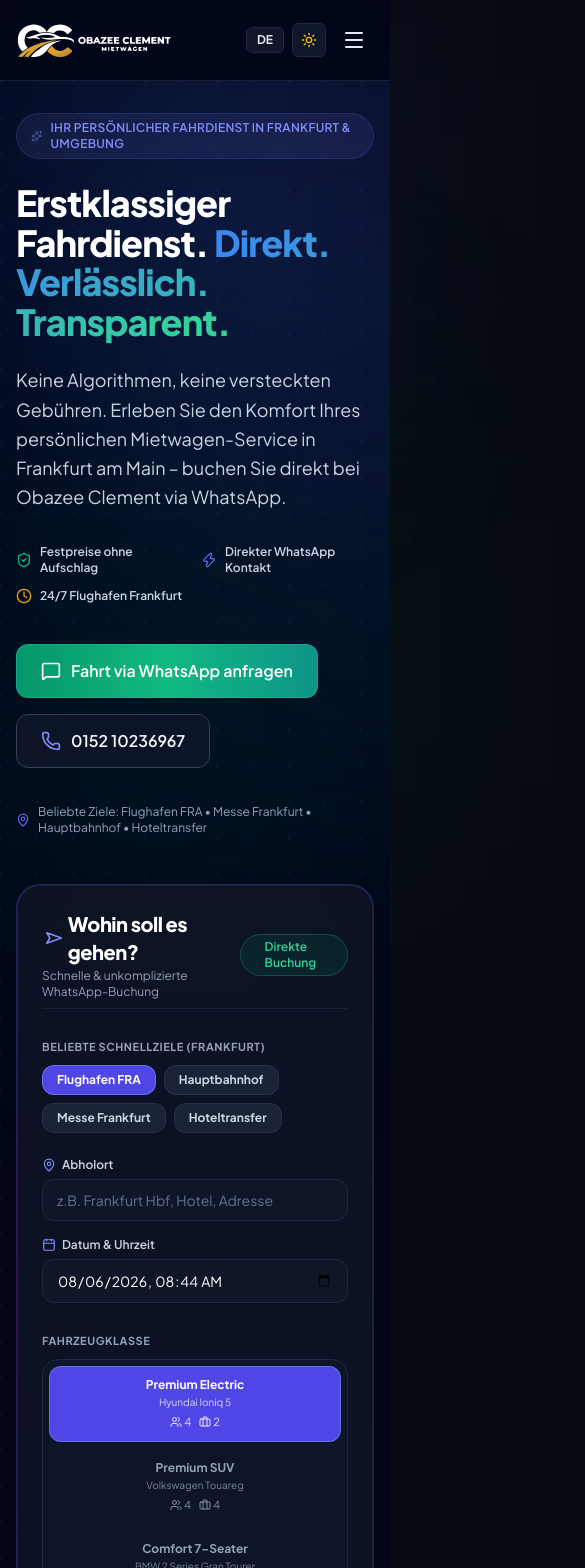
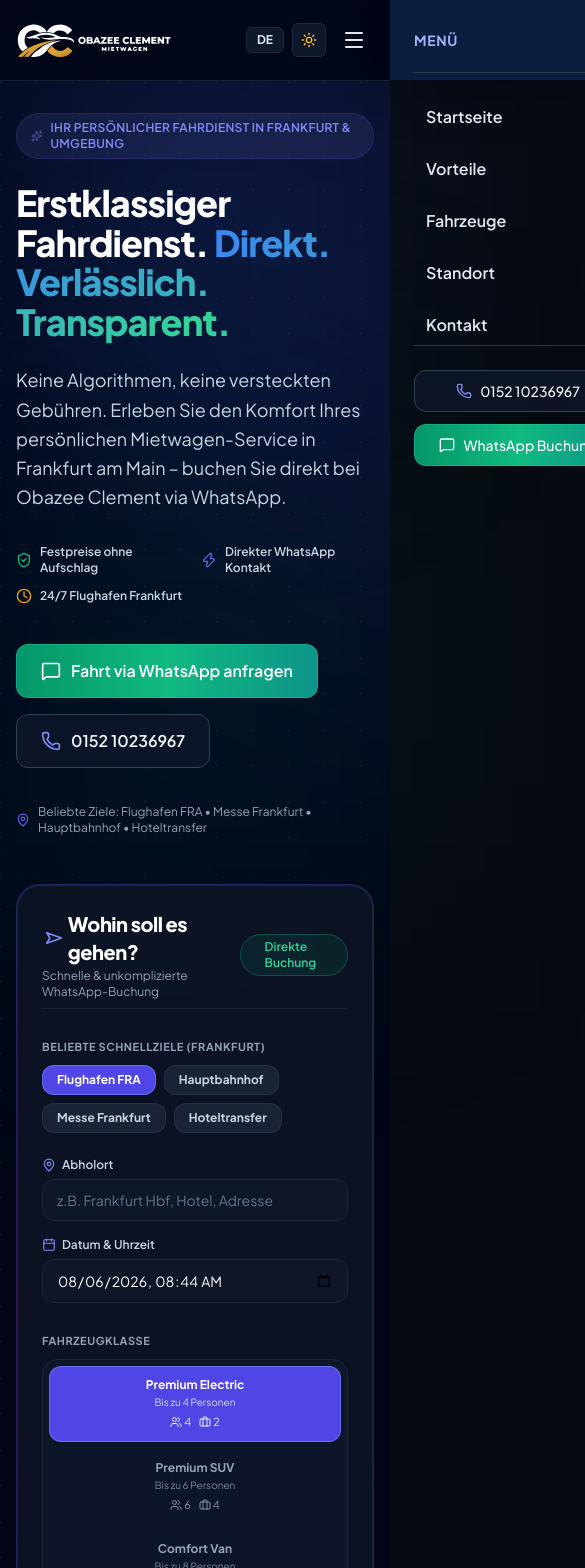
Before and after one commit to BlessedUzama/Mietwagen, a React (Vite) app: page / in a window 390 px wide. Shown: the top 1568 px of the page, 585 px wide, since content can reach past the window. Built offline with nearby package versions, Linux system fonts and the light colour scheme.

Commit message:
refactor: smooth mobile menu transition, remove specific car models, and update passenger capacities

```diff
--- a/src/components/layout/Navbar.tsx
+++ b/src/components/layout/Navbar.tsx
@@ -1,7 +1,6 @@
 import React, { useState, useEffect } from 'react';
 import { useTranslation } from 'react-i18next';
 import { Link, useNavigate, useLocation } from 'react-router-dom';
-import { motion, AnimatePresence } from 'framer-motion';
 import { Sun, Moon, Phone, Menu, X, Globe, MessageSquare } from 'lucide-react';
 import { useTheme } from '../../context/ThemeContext';
 import { useLanguage } from '../../context/LanguageContext';
@@ -69,7 +68,7 @@
   };
 
   return (
-    <nav className="w-full bg-white/80 dark:bg-slate-950/80 backdrop-blur-xl transform-gpu border-b border-slate-200/80 dark:border-slate-800/80 transition-colors duration-300">
+    <nav className="w-full bg-white/80 dark:bg-slate-950/80 backdrop-blur-xl transform-gpu border-b border-slate-200/80 dark:border-slate-800/80 transition-colors duration-300 relative">
       <div className="max-w-7xl mx-auto px-4 sm:px-6 lg:px-8">
         <div className="flex items-center justify-between h-20">
           {/* Logo */}
@@ -155,6 +154,7 @@
             <button
               onClick={() => setMobileMenuOpen(!mobileMenuOpen)}
               className="p-2 text-slate-700 dark:text-slate-200 focus:outline-none"
+              aria-label="Toggle Navigation Menu"
             >
               {mobileMenuOpen ? <X className="w-6 h-6" /> : <Menu className="w-6 h-6" />}
             </button>
@@ -162,47 +162,63 @@
         </div>
       </div>
 
-      {/* Mobile Drawer Menu */}
-      <AnimatePresence>
-        {mobileMenuOpen && (
-          <motion.div
-            initial={{ opacity: 0, height: 0 }}
-            animate={{ opacity: 1, height: 'auto' }}
-            exit={{ opacity: 0, height: 0 }}
-            transition={{ duration: 0.3 }}
-            className="md:hidden border-b border-slate-200 dark:border-slate-800 bg-white/95 dark:bg-slate-950/95 backdrop-blur-2xl px-4 pt-2 pb-6 space-y-3"
+      {/* Permanent DOM Mobile Backdrop Overlay with CSS opacity transition */}
+      <div
+        onClick={() => setMobileMenuOpen(false)}
+        className={`fixed inset-0 bg-black/60 z-40 transition-opacity duration-300 ${
+          mobileMenuOpen ? 'opacity-100 pointer-events-auto' : 'opacity-0 pointer-events-none'
+        }`}
+      />
+
+      {/* Permanent DOM Mobile Sliding Drawer Menu with CSS transform transition */}
+      <div
+        className={`fixed inset-y-0 right-0 z-50 w-64 bg-[#0B1E3D] text-white shadow-2xl p-6 flex flex-col justify-between transform transition-transform duration-300 ease-in-out ${
+          mobileMenuOpen ? 'translate-x-0' : 'translate-x-full'
+        }`}
       >
+        <div className="space-y-6">
+          <div className="flex items-center justify-between pb-4 border-b border-slate-700/80">
+            <span className="font-bold text-sm text-indigo-300 uppercase tracking-wider">Menü</span>
+            <button
+              onClick={() => setMobileMenuOpen(false)}
+              className="p-1.5 rounded-lg bg-slate-800 text-slate-300 hover:text-white"
+            >
+              <X className="w-5 h-5" />
+            </button>
+          </div>
+
+          <div className="flex flex-col space-y-3">
             {navLinks.map((link) => (
               <a
                 key={link.id}
                 href={`#${link.id}`}
                 onClick={(e) => handleNavClick(e, link.id)}
-                className="block px-3 py-2 rounded-lg text-base font-medium text-slate-800 dark:text-slate-200 hover:bg-slate-100 dark:hover:bg-slate-900"
+                className="px-3 py-2 rounded-xl text-base font-semibold text-slate-200 hover:text-white hover:bg-indigo-600/30 transition-all"
               >
                 {link.label}
               </a>
             ))}
+          </div>
+        </div>
 
-            <div className="pt-4 border-t border-slate-200 dark:border-slate-800 flex flex-col gap-2">
-              <a href="tel:015210236967" className="w-full">
-                <ShinyBordersButton variant="primary" fullWidth icon={<Phone className="w-4 h-4" />}>
-                  {t('nav.callNow')} (015210236967)
+        <div className="pt-6 border-t border-slate-700/80 space-y-3">
+          <a href="tel:015210236967" className="w-full block">
+            <ShinyBordersButton variant="outline" fullWidth icon={<Phone className="w-4 h-4 text-indigo-400" />}>
+              0152 10236967
             </ShinyBordersButton>
           </a>
           <a
             href="https://wa.me/4915210236967?text=Hallo%20Obazee%20Clement,%20ich%20moechte%20eine%20Fahrt%20anfragen."
             target="_blank"
             rel="noopener noreferrer"
-                className="w-full"
+            className="w-full block"
           >
-                <ShinyBordersButton variant="whatsapp" fullWidth icon={<MessageSquare className="w-4 h-4" />}>
+            <ShinyBordersButton variant="whatsapp" fullWidth icon={<MessageSquare className="w-4 h-4 text-white" />}>
               {t('nav.whatsappRide')}
             </ShinyBordersButton>
           </a>
         </div>
-          </motion.div>
-        )}
-      </AnimatePresence>
+      </div>
     </nav>
   );
 };
--- a/src/components/sections/FleetShowcase.tsx
+++ b/src/components/sections/FleetShowcase.tsx
@@ -10,7 +10,6 @@
   subtitleKey: string;
   badgeKey: string;
   icon: React.ReactNode;
-  sampleModel: string;
   seats: number;
   luggage: number;
   featuresKey: string;
@@ -23,7 +22,6 @@
     subtitleKey: 'fleetShowcase.electric.subtitle',
     badgeKey: 'fleetShowcase.electric.badge',
     icon: <Zap className="w-5 h-5 text-blue-500 dark:text-blue-400" />,
-    sampleModel: 'Hyundai Ioniq 5',
     seats: 4,
     luggage: 2,
     featuresKey: 'fleetShowcase.electric.features',
@@ -34,8 +32,7 @@
     subtitleKey: 'fleetShowcase.suv.subtitle',
     badgeKey: 'fleetShowcase.suv.badge',
     icon: <Car className="w-5 h-5 text-blue-500 dark:text-blue-400" />,
-    sampleModel: 'Volkswagen Touareg',
-    seats: 4,
+    seats: 6,
     luggage: 4,
     featuresKey: 'fleetShowcase.suv.features',
   },
@@ -45,8 +42,7 @@
     subtitleKey: 'fleetShowcase.van7.subtitle',
     badgeKey: 'fleetShowcase.van7.badge',
     icon: <Users2 className="w-5 h-5 text-blue-500 dark:text-blue-400" />,
-    sampleModel: 'BMW 2 Series Gran Tourer',
-    seats: 7,
+    seats: 8,
     luggage: 6,
     featuresKey: 'fleetShowcase.van7.features',
   },
@@ -90,14 +86,14 @@
               className="p-8 rounded-3xl bg-white dark:bg-[#0B1220] border border-slate-200 dark:border-slate-800 shadow-xl hover:shadow-2xl flex flex-col justify-between transition-all duration-300"
             >
               <div className="space-y-6">
-                {/* Header Badge & Sample Model */}
+                {/* Header Badge & Capacity Pill */}
                 <div className="flex items-center justify-between">
                   <span className="inline-flex items-center gap-1.5 px-3 py-1 rounded-full bg-blue-500/10 border border-blue-500/20 text-blue-600 dark:text-blue-400 text-xs font-semibold">
                     {card.icon}
                     <span>{t(card.badgeKey)}</span>
                   </span>
                   <span className="text-[11px] font-bold text-slate-500 dark:text-slate-400">
-                    {card.sampleModel}
+                    {t('fleetShowcase.upToSeats', { seats: card.seats })}
                   </span>
                 </div>
 
--- a/src/components/sections/RideEstimator.tsx
+++ b/src/components/sections/RideEstimator.tsx
@@ -72,7 +72,7 @@
 📍 *${t('whatsapp.pickup')}:* ${pickupText}
 🏁 *${t('whatsapp.destination')}:* ${destinationName}
 📅 *${t('whatsapp.date')}:* ${formattedDate}
-🚘 *${t('whatsapp.vehicle')}:* ${tierName} (${currentTierObj.sampleModel})
+🚘 *${t('whatsapp.vehicle')}:* ${tierName}
 
 ${t('whatsapp.pleaseConfirm')}`;
 
@@ -184,7 +184,7 @@
                   }`}
                 >
                   <span className="text-xs font-bold">{t(tier.nameKey)}</span>
-                  <span className="text-[10px] opacity-80 mt-0.5">{tier.sampleModel}</span>
+                  <span className="text-[10px] opacity-80 mt-0.5">{t('fleetShowcase.upToSeats', { seats: tier.seats })}</span>
                   <div className="flex items-center gap-2 mt-1 text-[11px] opacity-90">
                     <span className="flex items-center gap-0.5">
                       <Users className="w-3 h-3" /> {tier.seats}
--- a/src/i18n/locales/de.json
+++ b/src/i18n/locales/de.json
@@ -72,7 +72,7 @@
     "bookBtn": "{{title}} Buchen",
     "electric": {
       "title": "Premium Electric",
-      "subtitle": "Lautlose, emissionsfreie Elektro-Limousine (Hyundai Ioniq 5) für Stadt & Flughafen.",
+      "subtitle": "Lautlose, emissionsfreie Elektro-Limousine für Stadt & Flughafen.",
       "badge": "100% Eco Electric",
       "features": [
         "100% Emissionsfrei & flüsterleise",
@@ -83,21 +83,21 @@
     },
     "suv": {
       "title": "Premium SUV",
-      "subtitle": "Erstklassiger Allrad-Komfort (Volkswagen Touareg) mit erweitertem Kofferraum.",
+      "subtitle": "Erstklassiger Allrad-Komfort mit erweitertem Kofferraum.",
       "badge": "Oberklasse & Allrad",
       "features": [
         "Luxuriöser Allrad-Komfort",
-        "Bis zu 4 große Reisekoffer",
+        "Bis zu 6 Passagiere & 4 Koffer",
         "Panorama-Dach & Lederausstattung",
         "Höchste Sicherheit bei jedem Wetter"
       ]
     },
     "van7": {
-      "title": "Comfort 7–Seater",
-      "subtitle": "Maximales Raumangebot (BMW 2er Gran Tourer) für Gruppen, Delegationen & Großgepäck.",
+      "title": "Comfort Van",
+      "subtitle": "Maximales Raumangebot für Gruppen, Delegationen & Großgepäck.",
       "badge": "Großraum & Gruppe",
       "features": [
-        "Bis zu 7 Fahrgäste",
+        "Bis zu 8 Fahrgäste",
         "Großzügiger Ladebereich für 6 Koffer",
         "Klimaautomatik für Fondpassagiere",
         "Perfekt für Gruppen & Flughafen FRA"
@@ -136,7 +136,7 @@
     "q2": "Gibt es versteckte Kosten oder Zusatzgebühren bei Stau?",
     "a2": "Nein. Alle angegebenen Fahrpreise sind transparente Festpreise. Bei Verkehrsbehinderungen oder Stau im Raum Frankfurt bleibt Ihr Preis zu 100 % garantiert unverändert.",
     "q3": "Wie viel Gepäck passt in die Fahrzeuge?",
-    "a3": "Unsere Premium Electric Limousine fasst 2 Koffer, der Premium SUV fasst 4 Koffer und unser Comfort 7-Sitzer bietet Platz für bis zu 6 große Koffer.",
+    "a3": "Unsere Premium Electric Limousine fasst 4 Personen & 2 Koffer, der Premium SUV bietet Platz für 6 Personen & 4 Koffer und unser Comfort Van fasst bis zu 8 Fahrgäste & 6 große Koffer.",
     "q4": "Welche Zahlungsmöglichkeiten stehen zur Verfügung?",
     "a4": "Sie bezahlen flexibel vor Ort beim Fahrer in bar, mit allen gängigen EC- und Kreditkarten (inkl. Apple Pay / Google Pay) oder vorab direkt per Banküberweisung / PayPal.",
     "q5": "Wie kann ich meine Buchung ändern oder stornieren?",
--- a/src/i18n/locales/en.json
+++ b/src/i18n/locales/en.json
@@ -72,7 +72,7 @@
     "bookBtn": "Book {{title}}",
     "electric": {
       "title": "Premium Electric",
-      "subtitle": "Whisper-quiet, zero-emission electric sedan (Hyundai Ioniq 5) for city & airport.",
+      "subtitle": "Whisper-quiet, zero-emission electric sedan for city & airport.",
       "badge": "100% Eco Electric",
       "features": [
         "100% Zero-emission & quiet",
@@ -83,21 +83,21 @@
     },
     "suv": {
       "title": "Premium SUV",
-      "subtitle": "First-class all-wheel drive comfort (Volkswagen Touareg) with enlarged luggage space.",
+      "subtitle": "First-class all-wheel drive comfort with enlarged luggage space.",
       "badge": "Executive All-Wheel Drive",
       "features": [
         "Luxurious AWD Comfort",
-        "Holds up to 4 Large Suitcases",
+        "Up to 6 Passengers & 4 Suitcases",
         "Panoramic Sunroof & Leather Interior",
         "Maximum Safety in All Weather Conditions"
       ]
     },
     "van7": {
-      "title": "Comfort 7–Seater",
-      "subtitle": "Maximum space & comfort (BMW 2 Series Gran Tourer) for groups, delegations & heavy bags.",
+      "title": "Comfort Van",
+      "subtitle": "Maximum space & comfort for groups, delegations & heavy bags.",
       "badge": "Spacious Group Van",
       "features": [
-        "Up to 7 Passengers",
+        "Up to 8 Passengers",
         "Generous Cargo Area for 6 Suitcases",
         "Rear Passenger Climate Control",
         "Ideal for Groups & FRA Airport"
@@ -136,7 +136,7 @@
     "q2": "Are there any hidden costs or extra charges for traffic jams?",
     "a2": "No. All stated fares are transparent fixed prices. If there is traffic or delay in the Frankfurt area, your price remains 100% guaranteed.",
     "q3": "How much luggage fits in the vehicles?",
-    "a3": "Our Premium Electric Sedan holds 2 suitcases, the Premium SUV holds 4 suitcases, and our Comfort 7-Seater offers space for up to 6 large suitcases.",
+    "a3": "Our Premium Electric Sedan holds 4 passengers & 2 suitcases, the Premium SUV holds 6 passengers & 4 suitcases, and our Comfort Van offers space for up to 8 passengers & 6 large suitcases.",
     "q4": "What payment methods are accepted?",
     "a4": "You pay flexibly on-site to the driver in cash, with any major debit/credit card (including Apple Pay / Google Pay), or in advance via bank transfer / PayPal.",
     "q5": "Can I cancel or change my booking at short notice?",
--- a/src/utils/fareCalculator.ts
+++ b/src/utils/fareCalculator.ts
@@ -23,7 +23,7 @@
   {
     id: 'electric',
     nameKey: 'fleetShowcase.electric.title',
-    sampleModel: 'Hyundai Ioniq 5',
+    sampleModel: '4 Passagiere',
     multiplier: 1.0,
     basePrice: 40,
     seats: 4,
@@ -33,20 +33,20 @@
   {
     id: 'suv',
     nameKey: 'fleetShowcase.suv.title',
-    sampleModel: 'Volkswagen Touareg',
+    sampleModel: '6 Passagiere',
     multiplier: 1.35,
     basePrice: 55,
-    seats: 4,
+    seats: 6,
     luggage: 4,
     iconName: 'Car',
   },
   {
     id: 'van7',
     nameKey: 'fleetShowcase.van7.title',
-    sampleModel: 'BMW 2 Series Gran Tourer',
+    sampleModel: '8 Passagiere',
     multiplier: 1.5,
     basePrice: 65,
-    seats: 7,
+    seats: 8,
     luggage: 6,
     iconName: 'Users2',
   },
```
Lines whose indentation alone changed are shown as unchanged.
